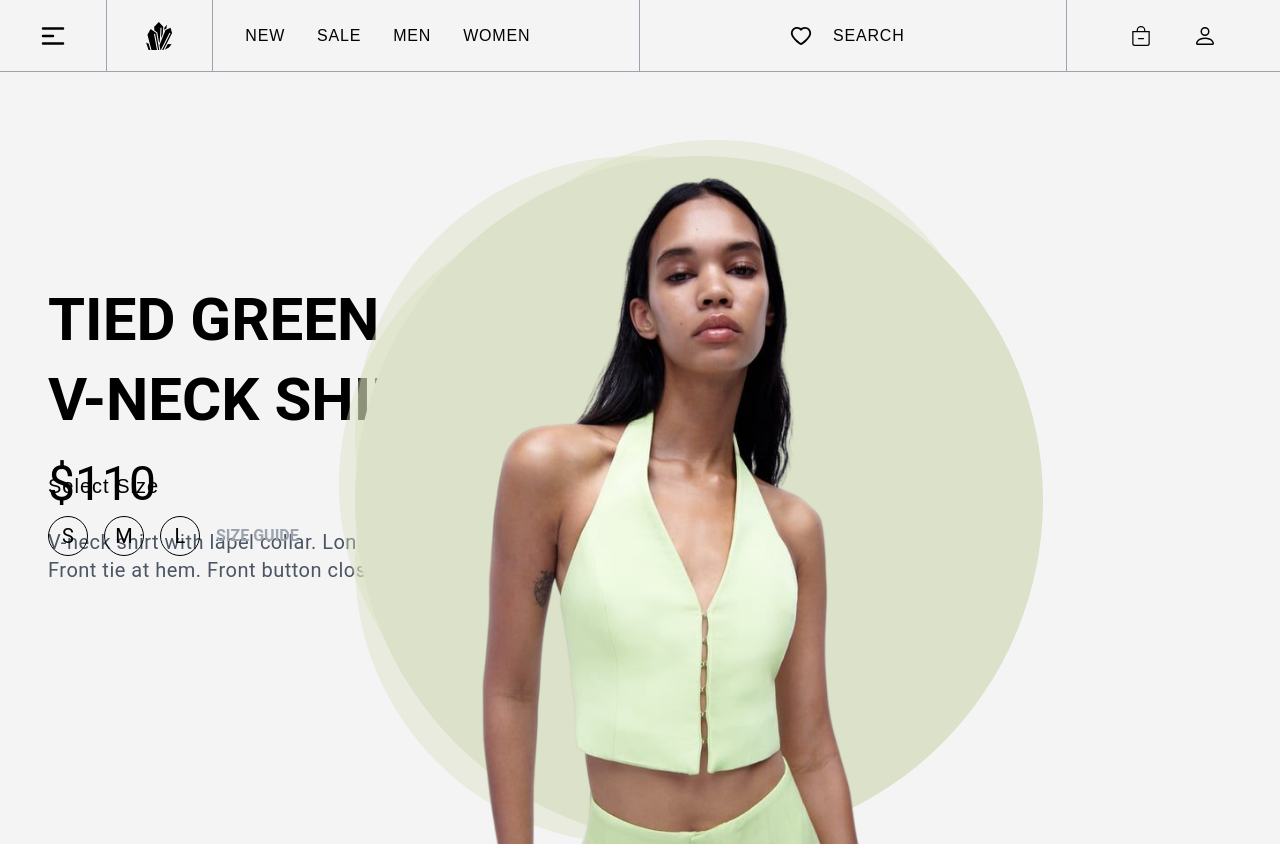
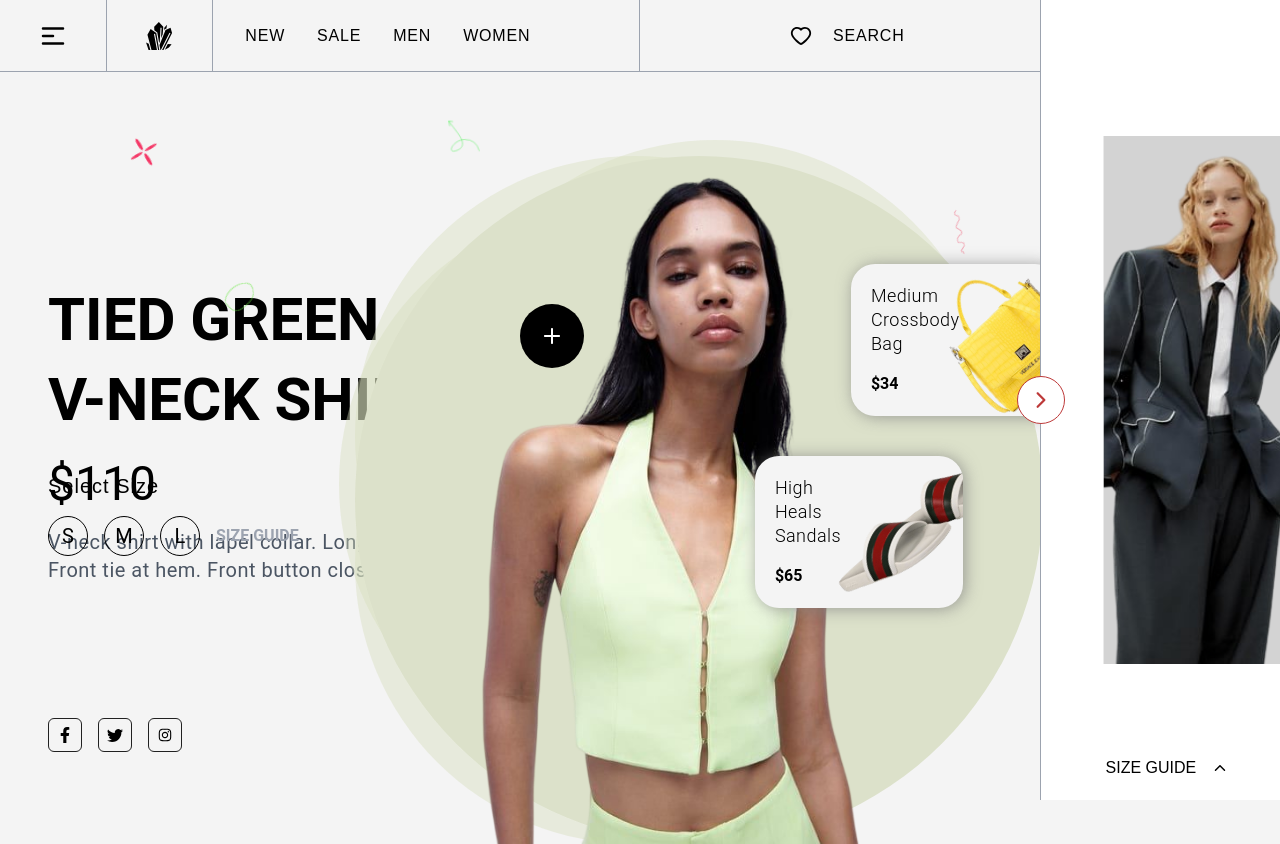
Before and after one commit to mikelord007/Fashion-Ecommerce-Platform, a Next.js app: page / in a window 1280 px wide. Shown: the top 844 px of the page. Built offline with nearby package versions, Linux system fonts and the light colour scheme.

Commit message:
animations done

```diff
--- a/pages/index.jsx
+++ b/pages/index.jsx
@@ -1,5 +1,10 @@
 import {useState, useEffect} from 'react'
 import { IoIosArrowForward } from 'react-icons/io';
+import { IoIosArrowUp } from 'react-icons/io';
+import { FaFacebookF } from 'react-icons/fa';
+import { AiOutlineInstagram } from 'react-icons/ai';
+import { BsTwitter } from 'react-icons/bs';
+import { IoIosAdd } from 'react-icons/io';
 import ImageWrapper from '../components/ImageWrapper'
 import Navbar from '../components/Navbar';
 import { gsap } from "gsap";
@@ -12,13 +17,14 @@ import ModelPic1 from '../public/assets/images/model1.png'
 import ModelPic2 from '../public/assets/images/model2.png'
 import ModelPic3 from '../public/assets/images/model3.png'
 import ModelPic4 from '../public/assets/images/model4.png'
+import sideModel from '../public/assets/images/sidechick.png'
 import bladeleaf from '../public/assets/svgs/bladeleaf.svg'
 import curvyarrowleft from '../public/assets/svgs/curvyarrowleft.svg'
 import curvyarrowup from '../public/assets/svgs/curvyarrowup.svg'
 import filledcircle from '../public/assets/svgs/filledcircle.svg'
 import hollowcircle from '../public/assets/svgs/hollowcircle.svg'
-import modelcirclemain from '../public/assets/svgs/modelcirclemain.svg'
-import modelcirclesecondary from '../public/assets/svgs/modelcirclesecondary.svg'
+import product1 from '../public/assets/images/yellow_bag.png'
+import product2 from '../public/assets/images/flip_flops.png'
 import ribbon from '../public/assets/svgs/ribbon.svg'
 
 
@@ -26,14 +32,21 @@ const Home = () => {
 
   const [activeModelPic, setactiveModelPic] = useState(0)
 
-  useEffect(() => {
-    gsap.registerPlugin(CustomEase);
-
-    setTimeout(() => {
-
+  const runAnimation = () => {
 
       var tl = gsap.timeline();
-      tl.to('.stagger_slide_up_title', { duration: 0.4, y: '-14rem', stagger: { amount: 0.3}})
+      tl
+      .to(`.${styles.initialFloater}`,{duration: 0.2, opacity: 0, scale: 0})
+
+      .to(`.${styles.productpage__left__playbtn}`, {duration: 0.5, scale: 0}, '<')
+
+      .to(`.${styles.socials__btn}`, {opacity: 0, scale: 0, duration: 0.2, stagger: {amount: 0.2}}, '<')
+
+      .fromTo(`.${styles.productpage__right__productcard}`,{transformOrigin: 'bottom right'},{opacity: 0, scale: 0,duration: 1, stagger: {amount: 0.2}}, '<')
+
+      .to(`.${styles.sidepane}`, {x: '20rem'}, '<')
+
+      .to('.stagger_slide_up_title', { duration: 0.4, y: '-14rem', stagger: { amount: 0.3}})
 
       .fromTo('.stagger_slide_up',{ y: '6rem', opacity: 0.5 }, {duration: 0.4, height: 'inherit',y: '0rem', opacity: 1, stagger: { amount: 0.3} })
 
@@ -54,7 +67,10 @@ const Home = () => {
         this.targets().forEach(e => {e.classList.remove(styles.animate_toleft);
       })}}, 0.45)
 
-    },200000)
+  }
+
+  useEffect(() => {
+    gsap.registerPlugin(CustomEase);
 
   }, [])
 
@@ -111,6 +127,14 @@ const Home = () => {
                   <IoIosArrowForward className={styles.productpage__left__carousel__morebtn__icon}/>
                 </button>
               </div>
+              <ImageWrapper absolute={true} src={bladeleaf} className={[styles.initialFloater, styles.initialFloater1].join(' ')}/>
+              <ImageWrapper absolute={true} src={hollowcircle} className={[styles.initialFloater, styles.initialFloater2].join(' ')}/>
+              <ImageWrapper absolute={true} src={curvyarrowleft} className={[styles.initialFloater, styles.initialFloater3].join(' ')}/>
+              <ImageWrapper absolute={true} src={ribbon} className={[styles.initialFloater, styles.initialFloater4].join(' ')}/>
+
+              <button onClick={runAnimation} className={styles.productpage__left__playbtn}>
+               <IoIosAdd className={styles.productpage__left__playbtn__icon}/>
+              </button>
             </div>
             <div className={styles.productpage__right}>
               <div className={styles.productpage__right__imgcontainer}>
@@ -131,7 +155,41 @@ const Home = () => {
                 <ImageWrapper absolute={true} className={[styles.productpage__right__imgcontainer__curvyarrowleft, styles.animate_toleft].join(' ')} src={curvyarrowleft}/>
                 <ImageWrapper absolute={true} className={[styles.productpage__right__imgcontainer__bladeleaf, styles.productpge__right__imgcontainer__bitsnpieces, styles.popup_animation].join(' ')} src={bladeleaf}/>
               </div>
+              <div className={[styles.productpage__right__productcard, styles.productpage__right__productcard1].join(' ')}>
+                <div className={styles.productpage__right__productcard__description}>
+                  <h3 className={styles.productpage__right__productcard__description__name}>Medium Crossbody Bag</h3>
+                  <p className={styles.productpage__right__productcard__description__price}>$34</p>
+                </div>
+                <ImageWrapper priority={true} className={styles.productpage__right__productcard__img} src={product1} absolute={true} />
+              </div>
+              <div className={[styles.productpage__right__productcard, styles.productpage__right__productcard2].join(' ')}>
+                <div className={styles.productpage__right__productcard__description}>
+                  <h3 className={styles.productpage__right__productcard__description__name}>High Heals Sandals</h3>
+                  <p className={styles.productpage__right__productcard__description__price}>$65</p>
+                </div>
+                <ImageWrapper priority={true} className={styles.productpage__right__productcard__img} src={product2} absolute={true} />
+              </div>
             </div>
+          </div>
+          <div className={styles.sidepane}>
+            <div className={styles.sidepane__modelpane}>
+              <ImageWrapper priority={true} src={sideModel} className={styles.sidepane__modelpane__modelpic}/>
+            </div>
+            <button className={styles.sidepane__modelpane__expandbtn}>
+                <IoIosArrowForward className={styles.sidepane__modelpane__expandbtn__icon}/>
+            </button>
+            <button className={styles.sidepane__modelpane__sizebtn}>SIZE GUIDE <IoIosArrowUp className={styles.sidepane__modelpane__sizebtn__icon}/></button>
+          </div>
+          <div className={styles.socials}>
+            <button className={styles.socials__btn}>
+              <FaFacebookF className={styles.socials__btn__icon} />
+            </button>
+            <button className={styles.socials__btn}>
+              <BsTwitter className={styles.socials__btn__icon} />
+            </button>
+            <button className={styles.socials__btn}>
+              <AiOutlineInstagram className={styles.socials__btn__icon} />
+            </button>
           </div>
       </div>
     </>
--- a/styles/Home.module.css
+++ b/styles/Home.module.css
@@ -100,6 +100,48 @@
 .productpage .productpage__left .productpage__left__carousel .productpage__left__carousel__morebtn__icon{
     @apply text-4xl;
 }
+
+.productpage .productpage__left .initialFloater{
+    @apply absolute w-8 h-8 left-20 top-16;
+    z-index: 100;
+}
+
+.productpage .productpage__left .initialFloater1{
+    animation: spin 6s infinite forwards linear;
+}
+
+.productpage .productpage__left .initialFloater2{
+    left: 11rem;
+    top: 13rem;
+    animation: spin-rev 8.5s infinite forwards linear;
+}
+
+.productpage .productpage__left .initialFloater3{
+    left: 25rem;
+    top: 3rem;
+    rotate: 87deg;
+}
+
+.productpage .productpage__left .initialFloater4{
+    left: 56rem;
+    top: 9rem;
+    animation: spin 5s infinite forwards linear;
+}
+
+
+.productpage .productpage__left .productpage__left__playbtn{
+
+    @apply absolute w-16 h-16 flex items-center justify-center bg-black rounded-full;
+    top: 30%;
+    left: 70%;
+    z-index: 100;
+}
+
+.productpage .productpage__left .productpage__left__playbtn__icon{
+    fill: white;
+    font-size: 2rem;
+}
+/* product page right section: */
 
 .productpage .productpage__right{
     @apply flex flex-col justify-end gap-12 absolute top-0 bottom-0 right-0 overflow-x-visible overflow-y-clip;
@@ -294,3 +336,94 @@
         transform: rotate(360deg);
       }
 }
+
+.productpage__right__productcard{
+    @apply absolute bg-white top-72 rounded-3xl gap-8 overflow-hidden p-5;
+    width: 13rem;
+    height: 9.5rem;
+    z-index: 100;
+    background: #f4f4f4;
+    box-shadow: 2px 1px 16px 0px rgb(128 128 128 / 75%);
+
+}
+
+.productpage__right__productcard__description{
+    @apply flex w-1/2 flex-col justify-between h-full;
+}
+
+.productpage__right__productcard__description__name{
+    @apply text-lg tracking-wide font-light font-Roboto;
+    line-height: 1.5rem;
+}
+
+.productpage__right__productcard__description__price{
+    @apply font-bold;
+}
+
+.productpage__right__productcard__img{
+    @apply h-44 w-48 -top-4 -right-12;
+    rotate: 319deg;
+}
+
+.productpage__right__productcard1{
+    @apply left-32;
+    transform: translateY(-6rem);
+}
+
+.productpage__right__productcard2{
+    @apply left-8;
+    transform: translateY(6rem);
+}
+
+.sidepane{
+    @apply fixed h-screen w-60 bg-white flex flex-col inset-0 left-auto right-0 border-l border-solid border-gray-400 ;
+    z-index: 100;
+}
+
+.sidepane .sidepane__modelpane{
+    @apply w-full;
+    height: 120rem;
+}
+
+.sidepane .sidepane__modelpane__modelpic{
+    @apply absolute top-1/2;
+    width: 16rem;
+    height: 33rem;
+    left: 8%;
+    transform: translate(17%, -50%);
+    background: #d3d3d3;
+}
+
+.sidepane .sidepane__modelpane__expandbtn{
+    @apply w-12 h-12 flex justify-center items-center right-full absolute translate-x-1/2 -translate-y-1/2 top-1/2;
+    border-radius: 999px;
+    border: 1px solid #bd3939;
+    background: white;
+}
+
+.sidepane .sidepane__modelpane__expandbtn__icon{
+    fill: #bd3939;
+    font-size: 1.5rem;
+}
+
+.sidepane .sidepane__modelpane__sizebtn{
+    display: flex;
+    justify-content: center;
+    align-items: center;
+    height: 2rem;
+    gap: 1rem;
+    position: absolute;
+    bottom: 2%;
+    font-family: fantasy;
+    left: 27%;
+}
+
+.socials{
+    @apply flex fixed left-12 bottom-12 gap-4;
+}
+
+.socials .socials__btn{
+    @apply rounded-md p-2;
+    border: 1px solid #212121;
+    background: #f4f4f4;
+}
--- a/styles/globals.css
+++ b/styles/globals.css
@@ -11,7 +11,7 @@
 }
 
 .maxw-wrapper{
-    @apply m-auto;
+    @apply m-auto relative;
     max-width: 74rem;
 }
 
```
Also changed, not shown: public/assets/images/sidechick.png (added).
